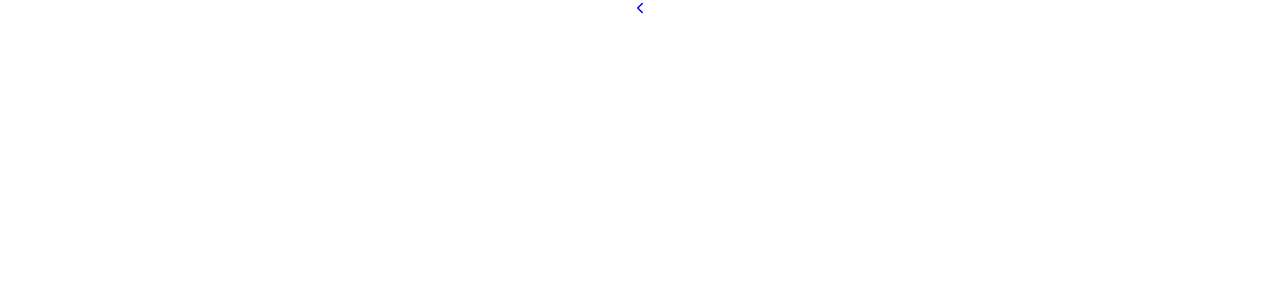
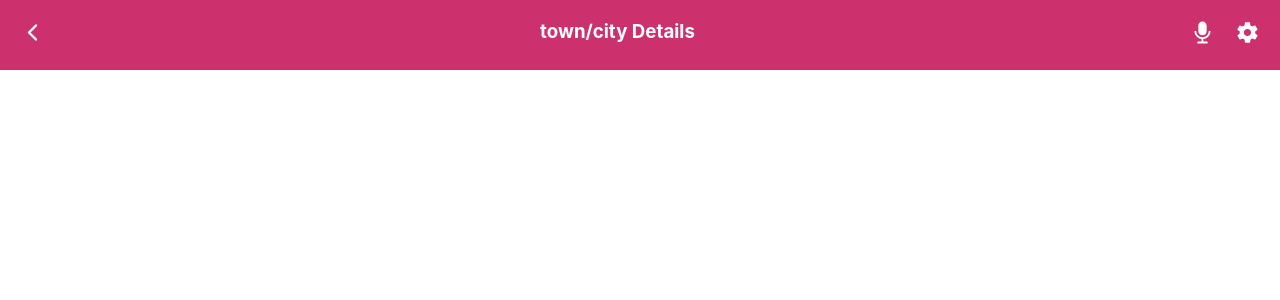
Before and after one commit to quavo19/metrics-webapp, a React (Create React App) app: page /1 in a window 1280 px wide. Shown: the top 300 px of the page. Built offline with nearby package versions, Linux system fonts and the light colour scheme.

Commit message:
Add conditions for nav display

```diff
--- a/src/components/Navbar.js
+++ b/src/components/Navbar.js
@@ -1,17 +1,36 @@
 import React from 'react';
 import { Row } from 'react-bootstrap';
+import PropTypes from 'prop-types';
 import { AiFillAudio } from 'react-icons/ai';
 import { IoChevronBackOutline } from 'react-icons/io5';
 import { IoMdSettings } from 'react-icons/io';
 import { NavLink } from 'react-router-dom';
 
-const Navbar = () => (
+const Navbar = (props) => {
+  const { returnpage } = props;
+  return (
+    <div className="navBar flex">
+      {
+          returnpage ? (
+            <NavLink to="/">
+              <div className="Arrow">
+                <h3>
+                  <IoChevronBackOutline size={25} className="iconBack" />
+                </h3>
+              </div>
+            </NavLink>
+          )
+            : (
+              <div className="flex">
+                <IoChevronBackOutline size={25} className="iconBack" />
+                <h3>2023</h3>
+              </div>
+            )
+        }
       <div>
-    <NavLink to="/">
-      <IoChevronBackOutline className="iconBack" />
-    </NavLink>
-    <div>
-      <h3>Most views</h3>
+        {
+          returnpage ? <h3>town/city Details</h3> : <h3>Countries</h3>
+        }
       </div>
       <Row>
         <div>
@@ -23,5 +42,10 @@ const Navbar = () => (
       </Row>
     </div>
   );
+};
+
+Navbar.propTypes = {
+  returnPage: PropTypes.bool,
+}.isRequired;
 
 export default Navbar;
--- a/src/components/countryList.module.css
+++ /dev/null
@@ -1,25 +0,0 @@
-* {
-    margin: 0;
-    padding: 0;
-    box-sizing: border-box;
-}
-
-.Country-list {
-    display: flex;
-    align-items: center;
-    justify-content: center;
-}
-
-ul {
-    display: grid;
-    grid-template-columns: repeat(auto-fill,minmax(160px, 2fr));
-}
-
-ul li {
-    list-style: none;
-    padding: 50px;
-}
-
-ul li:nth-child(odd) {
-    background-color: #f236cc;
-}
```
Also changed, not shown: src/components/country.module.css (deleted, +0 -7 lines). Lines whose indentation alone changed are shown as unchanged.
